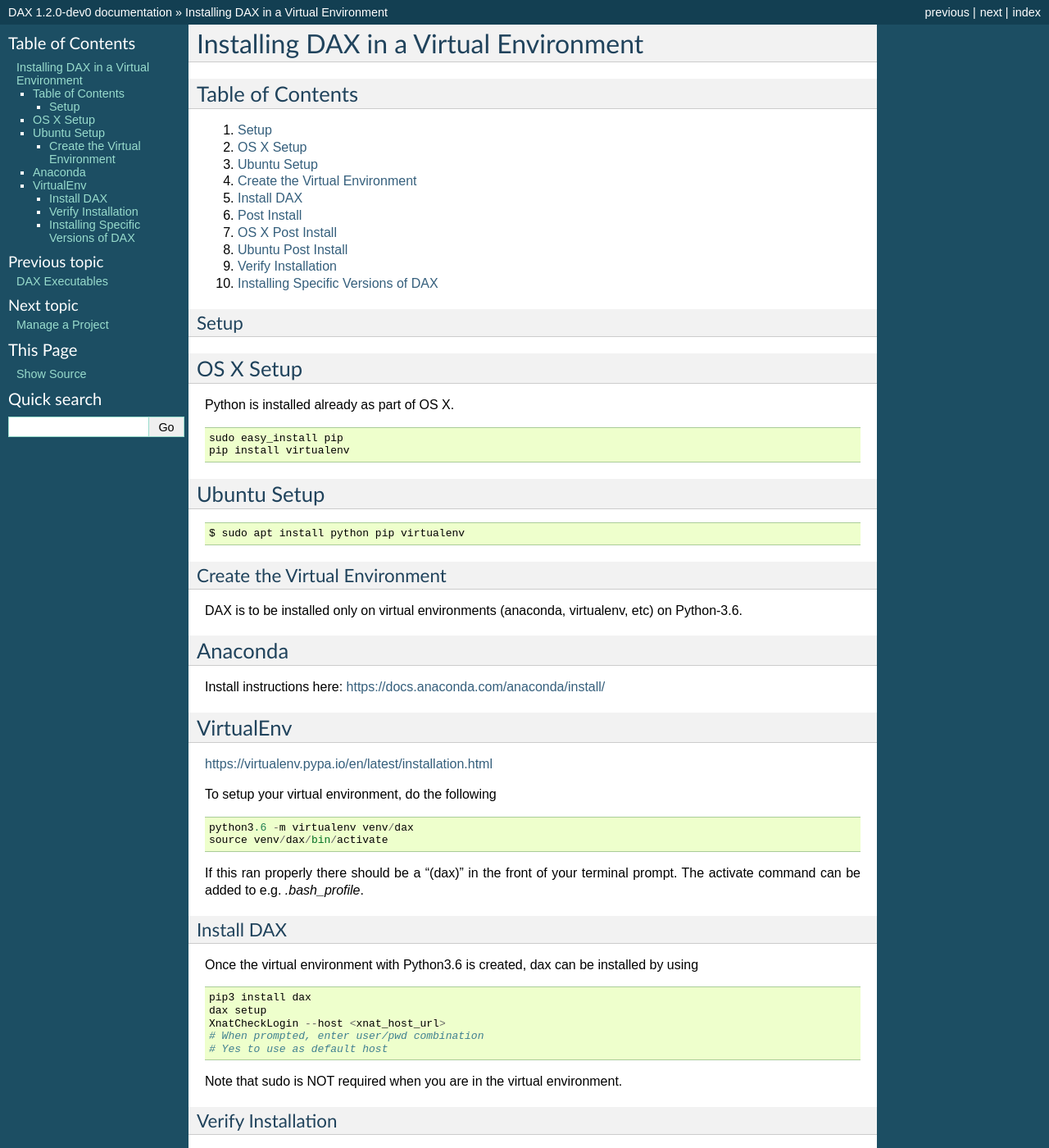
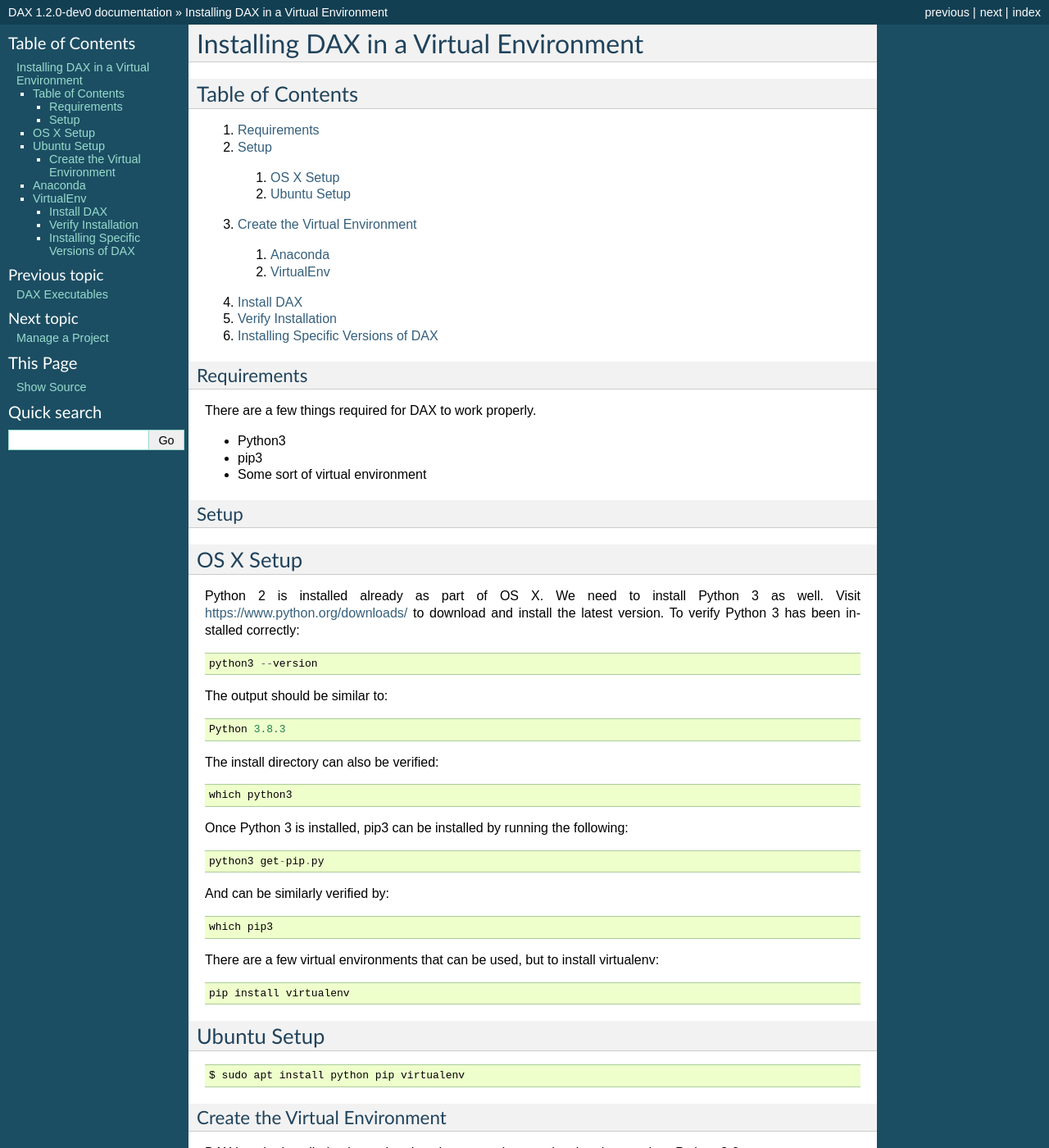
Before and after one commit to VUIIS/dax, a Sphinx documentation site: the page built from docs/installing_dax_in_a_virtual_environment.rst, in a window 1280 px wide and 1400 px high. Shown: the whole window at 82% size. Built offline with Sphinx 7.4.7, drawn with Linux system fonts in a browser that asks for light colours.

Commit message:
Update installing_dax_in_a_virtual_environment.rst
Added Requirements section, fleshed out the Mac OS X install instructions, and updated ToC to match current setup.

```diff
--- a/docs/installing_dax_in_a_virtual_environment.rst
+++ b/docs/installing_dax_in_a_virtual_environment.rst
@@ -4,16 +4,25 @@
 Table of Contents
 ~~~~~~~~~~~~~~~~~
 
-1.  `Setup <#setup>`__
-2.  `OS X Setup <#os-x-setup>`__
-3.  `Ubuntu Setup <#ubuntu-setup>`__
-4.  `Create the Virtual Environment <#create-the-virtual-environment>`__
-5.  `Install DAX <#install-dax>`__
-6.  `Post Install <#post-install>`__
-7.  `OS X Post Install <#os-x-post-install>`__
-8.  `Ubuntu Post Install <#ubuntu-post-install>`__
-9.  `Verify Installation <#verify-installation>`__
-10. `Installing Specific Versions of DAX <#installing-specific-versions-of-dax>`__
+1.  `Requirements <#requirements>`__
+2.  `Setup <#setup>`__
+  1.  `OS X Setup <#os-x-setup>`__
+  2.  `Ubuntu Setup <#ubuntu-setup>`__
+3.  `Create the Virtual Environment <#create-the-virtual-environment>`__
+  1.  `Anaconda <#anaconda>`__
+  2.  `VirtualEnv <#virtualenv>`__
+4.  `Install DAX <#install-dax>`__
+5.  `Verify Installation <#verify-installation>`__
+6. `Installing Specific Versions of DAX <#installing-specific-versions-of-dax>`__
+
+------------
+Requirements
+------------
+There are a few things required for DAX to work properly.
+
+* Python3
+* pip3
+* Some sort of virtual environment
 
 -----
 Setup
@@ -22,11 +31,40 @@
 OS X Setup
 ~~~~~~~~~~
 
-Python is installed already as part of OS X.
+Python 2 is installed already as part of OS X. We need to install Python 3 as well. Visit https://www.python.org/downloads/ to download and install the latest version. To verify Python 3 has been installed correctly:
 
 ::
 
-	sudo easy_install pip
+	python3 --version
+
+The output should be similar to:
+
+::
+
+	Python 3.8.3
+
+The install directory can also be verified:
+
+::
+
+	which python3
+
+Once Python 3 is installed, pip3 can be installed by running the following:
+
+::
+
+	python3 get-pip.py
+
+And can be similarly verified by:
+
+::
+
+	which pip3
+
+There are a few virtual environments that can be used, but to install virtualenv:
+
+::
+
 	pip install virtualenv
 
 Ubuntu Setup
```
